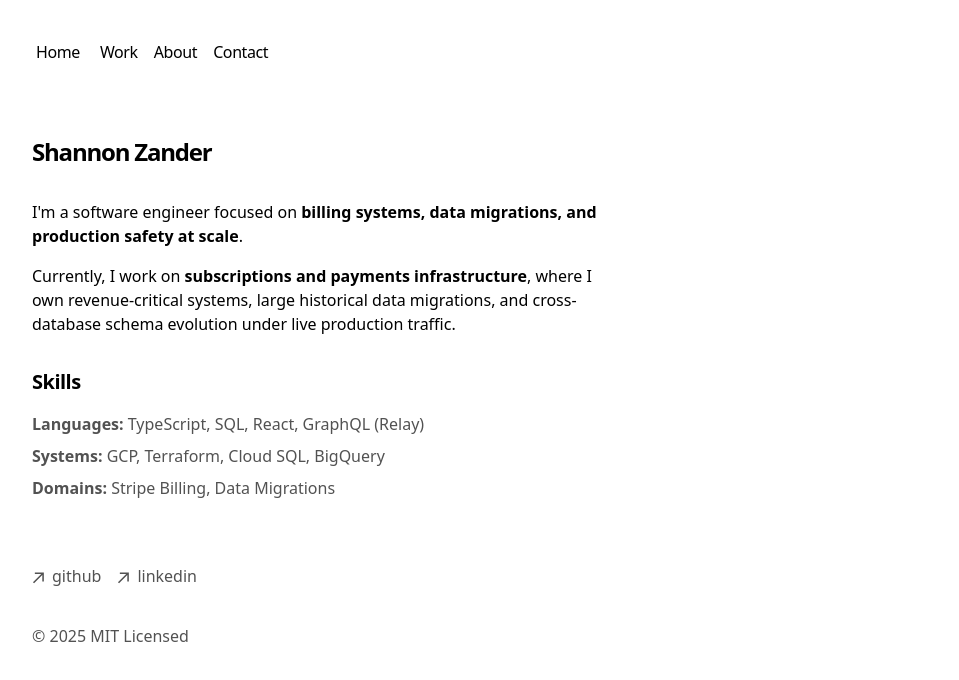
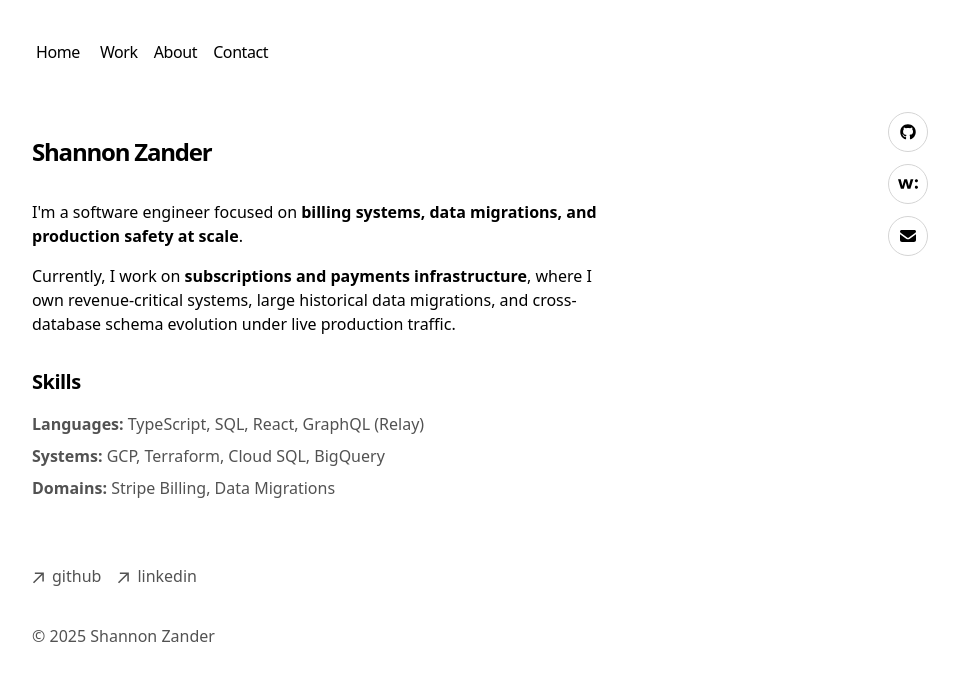
Before and after one commit to sezder/shannon-zander-personal-site, a Next.js app: page / in a window 1280 px wide. Shown: the top 680 px of the page, without its empty margins (320-1279 px from the left). Built offline with nearby package versions, Linux system fonts and the light colour scheme; no server answers.

Commit message:
Add sticky social links

```diff
--- a/app/components/footer.tsx
+++ b/app/components/footer.tsx
@@ -43,7 +43,7 @@ export default function Footer() {
         </li>
       </ul>
       <p className="mt-8 text-neutral-600 dark:text-neutral-300">
-        © {new Date().getFullYear()} MIT Licensed
+        © {new Date().getFullYear()} Shannon Zander
       </p>
     </footer>
   )
--- /dev/null
+++ b/app/components/social-links.tsx
@@ -0,0 +1,60 @@
+'use client'
+
+import { FontAwesomeIcon } from '@fortawesome/react-fontawesome'
+import { faGithub } from '@fortawesome/free-brands-svg-icons'
+import { faEnvelope } from '@fortawesome/free-solid-svg-icons'
+
+function WellfoundIcon() {
+  return (
+    <svg
+      width="20"
+      height="20"
+      viewBox="0 0 24 24"
+      xmlns="http://www.w3.org/2000/svg"
+      className="text-black dark:text-white"
+    >
+      <path
+        d="M23.998 8.128c0.063 -1.379 -1.612 -2.376 -2.795 -1.664 -1.23 0.598 -1.322 2.52 -0.156 3.234 1.2 0.862 2.995 -0.09 2.951 -1.57zm0 7.748c0.063 -1.38 -1.612 -2.377 -2.795 -1.665 -1.23 0.598 -1.322 2.52 -0.156 3.234 1.2 0.863 2.995 -0.09 2.951 -1.57zm-20.5 1.762L0 6.364h3.257l2.066 8.106 2.245 -8.106h3.267l2.244 8.106 2.065 -8.106h3.257l-3.54 11.274H11.39c-0.73 -2.713 -1.46 -5.426 -2.188 -8.14l-2.233 8.14H3.5z"
+        fill="currentColor"
+      />
+    </svg>
+  )
+}
+
+export function SocialLinks() {
+  return (
+    <div className="fixed top-28 right-4 lg:right-8 z-10 flex flex-col gap-3">
+      <a
+        href="https://github.com/sezder"
+        target="_blank"
+        rel="noopener noreferrer"
+        className="w-10 h-10 rounded-full border border-neutral-300 dark:border-neutral-700 flex items-center justify-center hover:border-neutral-400 dark:hover:border-neutral-600 transition-colors"
+        aria-label="GitHub"
+      >
+        <FontAwesomeIcon
+          icon={faGithub}
+          className="w-5 h-5 text-black dark:text-white"
+        />
+      </a>
+      <a
+        href="https://wellfound.com/u/shannon-zander"
+        target="_blank"
+        rel="noopener noreferrer"
+        className="w-10 h-10 rounded-full border border-neutral-300 dark:border-neutral-700 flex items-center justify-center hover:border-neutral-400 dark:hover:border-neutral-600 transition-colors"
+        aria-label="Wellfound"
+      >
+        <WellfoundIcon />
+      </a>
+      <a
+        href="mailto:shannon.e.zander@gmail.com"
+        className="w-10 h-10 rounded-full border border-neutral-300 dark:border-neutral-700 flex items-center justify-center hover:border-neutral-400 dark:hover:border-neutral-600 transition-colors"
+        aria-label="Email"
+      >
+        <FontAwesomeIcon
+          icon={faEnvelope}
+          className="w-5 h-5 text-black dark:text-white"
+        />
+      </a>
+    </div>
+  )
+}
--- /dev/null
+++ b/app/config/fontawesome.ts
@@ -0,0 +1,5 @@
+import { config } from '@fortawesome/fontawesome-svg-core'
+import '@fortawesome/fontawesome-svg-core/styles.css'
+
+// Tell Font Awesome to skip adding the CSS automatically since it's already imported above
+config.autoAddCss = false
--- a/app/layout.tsx
+++ b/app/layout.tsx
@@ -1,8 +1,10 @@
 import './global.css'
+import './config/fontawesome'
 import type { Metadata } from 'next'
 import { GeistSans } from 'geist/font/sans'
 import { GeistMono } from 'geist/font/mono'
 import { Navbar } from './components/nav'
+import { SocialLinks } from './components/social-links'
 import { Analytics } from '@vercel/analytics/react'
 import { SpeedInsights } from '@vercel/speed-insights/next'
 import Footer from './components/footer'
@@ -55,6 +57,7 @@ export default function RootLayout({
       <body className="antialiased max-w-xl mx-4 mt-8 lg:mx-auto">
         <main className="flex-auto min-w-0 mt-6 flex flex-col px-2 md:px-0">
           <Navbar />
+          <SocialLinks />
           {children}
           <Footer />
           <Analytics />
--- a/package.json
+++ b/package.json
@@ -9,6 +9,10 @@
     "start": "next start"
   },
   "dependencies": {
+    "@fortawesome/fontawesome-svg-core": "^7.1.0",
+    "@fortawesome/free-brands-svg-icons": "^7.1.0",
+    "@fortawesome/free-solid-svg-icons": "^7.1.0",
+    "@fortawesome/react-fontawesome": "^3.1.1",
     "@types/node": "20.11.17",
     "@types/react": "18.2.55",
     "@types/react-dom": "18.2.19",
```
Also changed, not shown: 1 other file (tests, documents, lock files or other folders).
